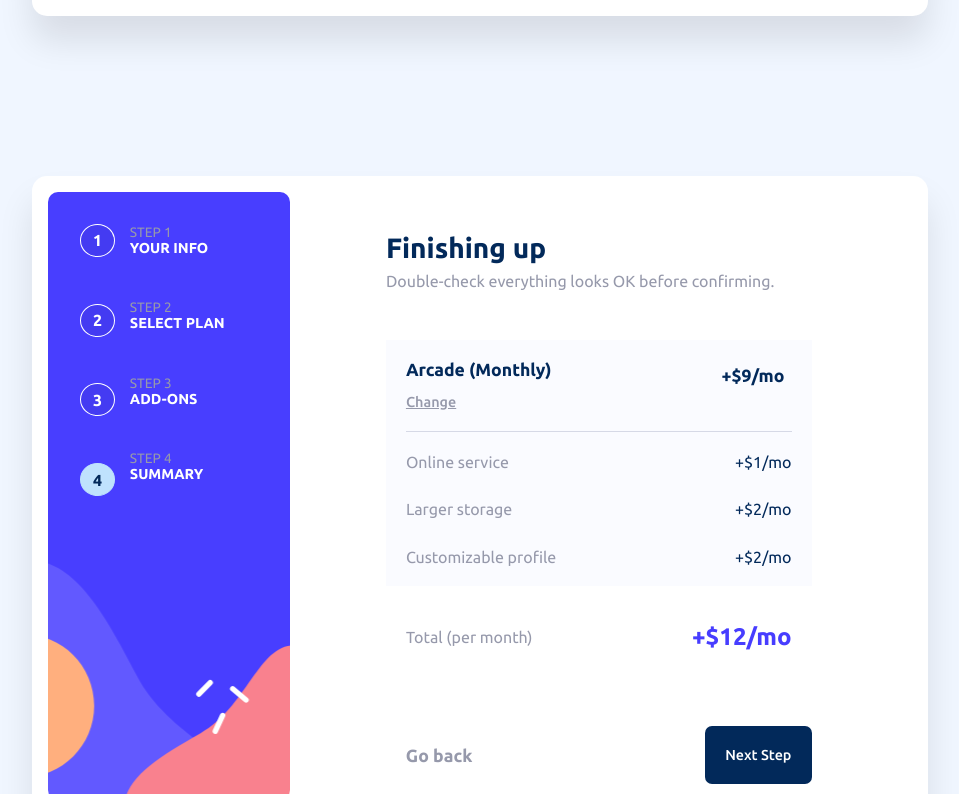
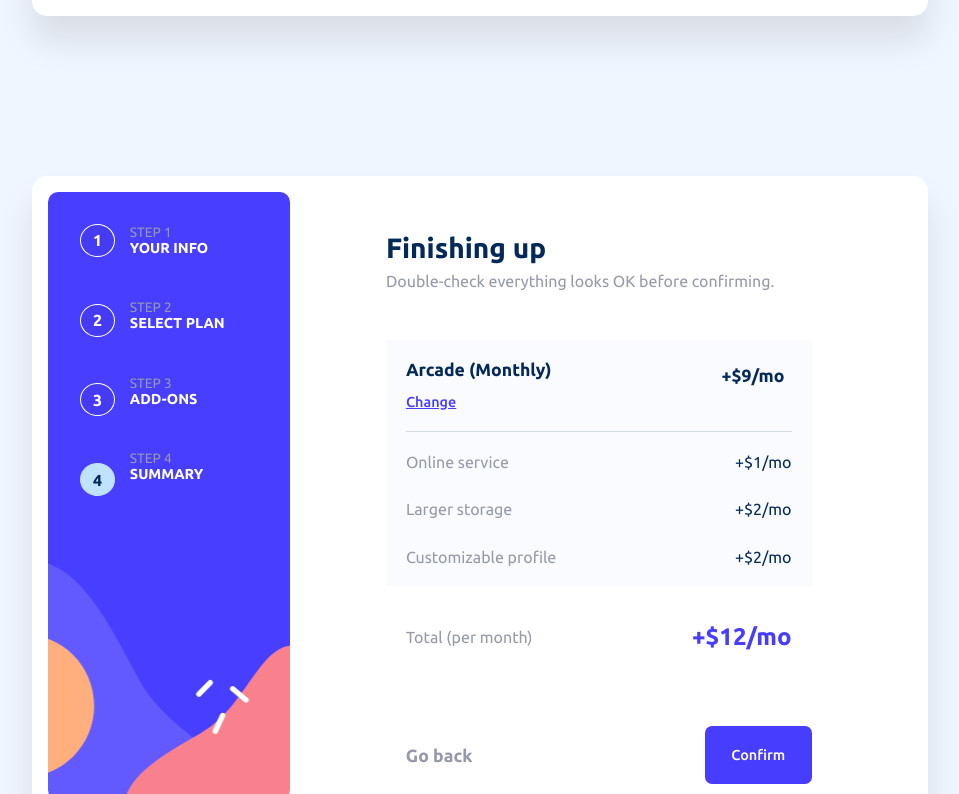
Before and after one commit to uzainmalik123/multipageform, a website built with Vite: page index.html in a window 1280 px wide. In both pictures the pointer is over the button "Change". Shown: the part 2304-3098 px from the top of the page, without its empty margins (160-1119 px from the left). Built offline with nearby package versions, Linux system fonts and the light colour scheme.

Commit message:
step-4 tweaks done

```diff
--- a/index.html
+++ b/index.html
@@ -352,7 +352,7 @@
             </div>
             <div class="main-button">
               <button class="go-back">Go back</button>
-              <button class="next special-next">Next Step</button>
+              <button class="next special-next">Confirm</button>
             </div>
         </div>
       </div>
--- a/style.css
+++ b/style.css
@@ -537,6 +537,16 @@ h3 {
     text-decoration: underline;
     text-decoration-color: var(--para-color);
 }
+.step-4_content-2_adding-text button:hover {
+    color: var(--inputs-active);
+    text-decoration-color: var(--inputs-active);
+}
+.special-next {
+    background-color: var(--inputs-active);
+}
+.special-next:hover {
+    background-color: #938CFE !important;
+}
 .step-4_content-2_adding-price {
     width: 20%;
     height: 75%;
```
